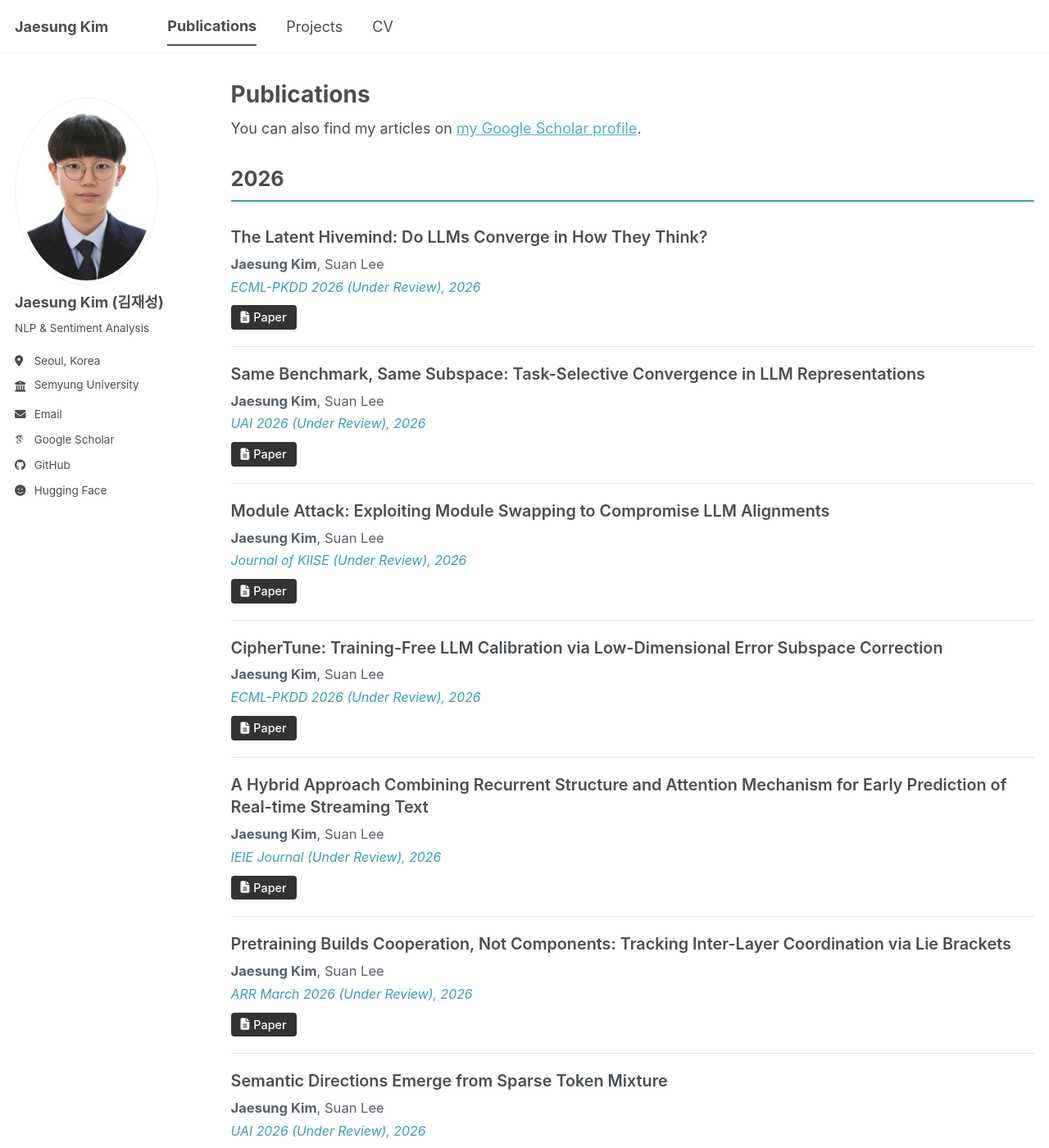
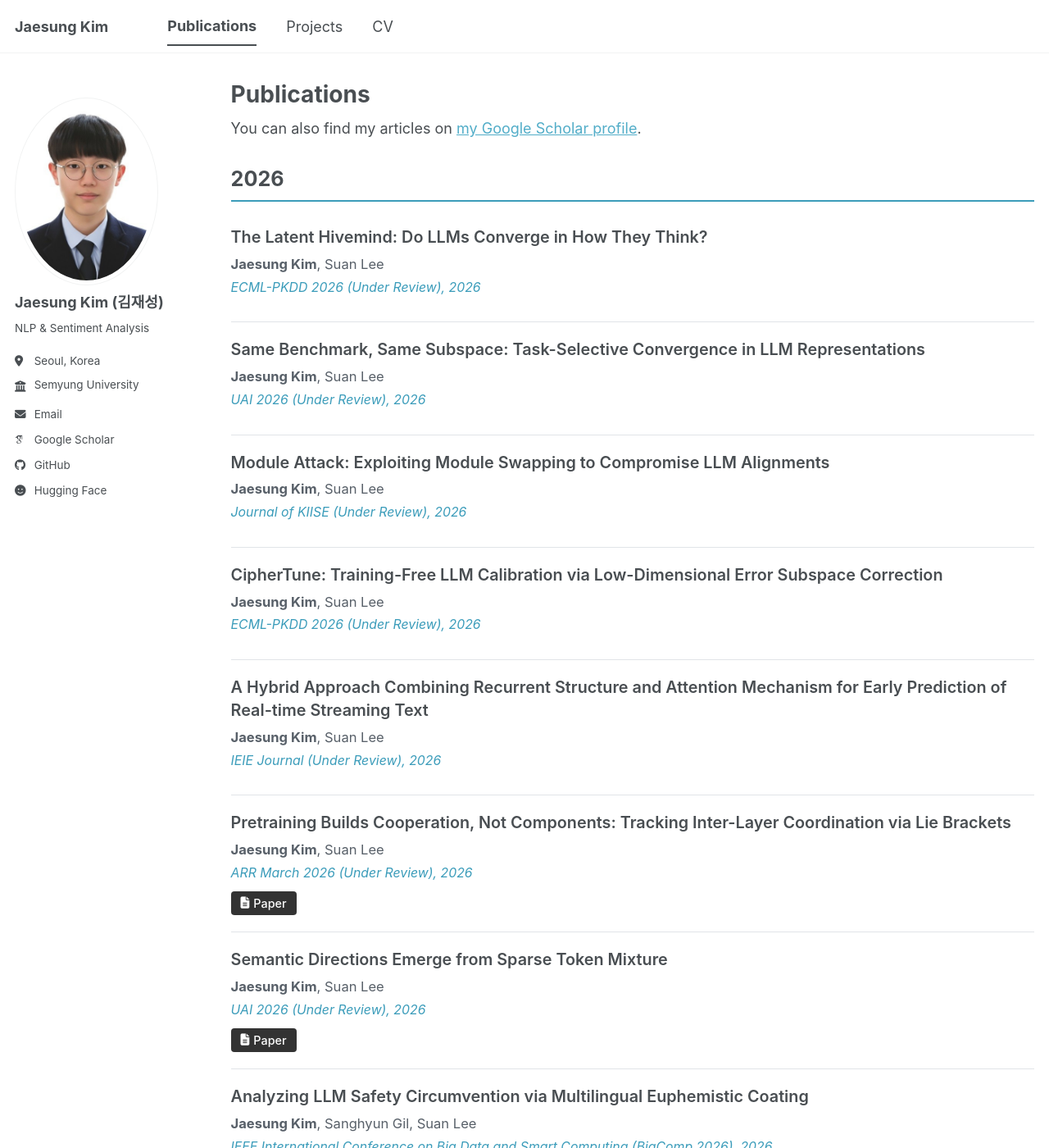
Before and after one commit to thisiskorea/CV, a Jekyll site: the page built from _pages/publications.html, in a window 1280 px wide and 1400 px high. Shown: the whole window at 82% size. Built offline with Jekyll 4.4.1, drawn with Linux system fonts in a browser that asks for light colours; some web fonts are replaced; a script bundle is joined from its source files by our own code; library files that are not in the unit come from our copies; some of the changed text lies outside the part shown.

Commit message:
Remove publication detail pages and empty link buttons
- Disable publication output (no more /publication/xxx pages)
- Remove title links on publications list
- Only show Paper/Code/etc buttons when URL is non-empty

https://claude.ai/code/session_01CU9SVkWVuVsgHzfbJU88mX

```diff
--- a/_config.yml
+++ b/_config.yml
@@ -186,7 +186,7 @@ collections:
     output: true
     permalink: /:collection/:path/
   publications:
-    output: true
+    output: false
     permalink: /:collection/:path/
   portfolio:
     output: true
--- a/_pages/publications.html
+++ b/_pages/publications.html
@@ -28,13 +28,6 @@ author_profile: true
   color: var(--link-color, #494e52);
   margin: 0 0 6px 0;
   line-height: 1.4;
-}
-.pub-title a {
-  text-decoration: none;
-  color: inherit;
-}
-.pub-title a:hover {
-  color: var(--link-color-hover, #3b9cba);
 }
 .pub-authors {
   font-size: 0.92em;
@@ -96,16 +89,16 @@ author_profile: true
 {% for post in year.items %}
 <div class="pub-item">
   <div class="pub-content">
-    <p class="pub-title"><a href="{{ base_path }}{{ post.url }}">{{ post.title }}</a></p>
+    <p class="pub-title">{{ post.title }}</p>
     <p class="pub-authors">{{ post.citation_authors | default: post.citation | split: ". (" | first | default: "" }}{% if post.award %}<span class="pub-award">🏆 {{ post.award }}</span>{% endif %}</p>
     <p class="pub-venue">{{ post.venue }}, {{ post.date | date: "%Y" }}</p>
     <div class="pub-links">
-      {% if post.paperurl %}<a href="{{ post.paperurl }}"><i class="fa-solid fa-file-lines"></i> Paper</a>{% endif %}
-      {% if post.codeurl %}<a href="{{ post.codeurl }}"><i class="fa-brands fa-github"></i> Code</a>{% endif %}
-      {% if post.dataseturl %}<a href="{{ post.dataseturl }}">Dataset</a>{% endif %}
-      {% if post.websiteurl %}<a href="{{ post.websiteurl }}">Website</a>{% endif %}
-      {% if post.arxivurl %}<a href="{{ post.arxivurl }}"><i class="fa-solid fa-book-open"></i> arXiv</a>{% endif %}
-      {% if post.slidesurl %}<a href="{{ post.slidesurl }}"><i class="fa-solid fa-display"></i> Slides</a>{% endif %}
+      {% if post.paperurl and post.paperurl.size > 0 %}<a href="{{ post.paperurl }}"><i class="fa-solid fa-file-lines"></i> Paper</a>{% endif %}
+      {% if post.codeurl and post.codeurl.size > 0 %}<a href="{{ post.codeurl }}"><i class="fa-brands fa-github"></i> Code</a>{% endif %}
+      {% if post.dataseturl and post.dataseturl.size > 0 %}<a href="{{ post.dataseturl }}">Dataset</a>{% endif %}
+      {% if post.websiteurl and post.websiteurl.size > 0 %}<a href="{{ post.websiteurl }}">Website</a>{% endif %}
+      {% if post.arxivurl and post.arxivurl.size > 0 %}<a href="{{ post.arxivurl }}"><i class="fa-solid fa-book-open"></i> arXiv</a>{% endif %}
+      {% if post.slidesurl and post.slidesurl.size > 0 %}<a href="{{ post.slidesurl }}"><i class="fa-solid fa-display"></i> Slides</a>{% endif %}
     </div>
   </div>
 </div>
```
